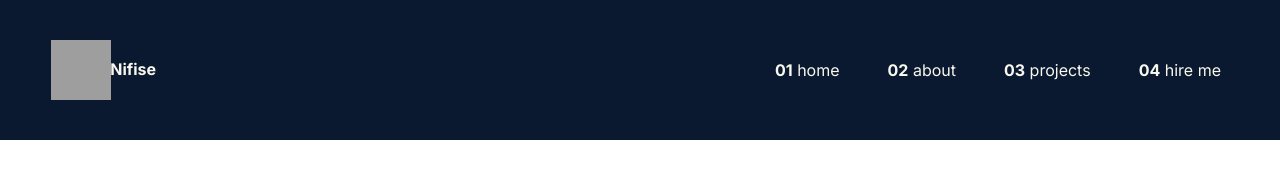
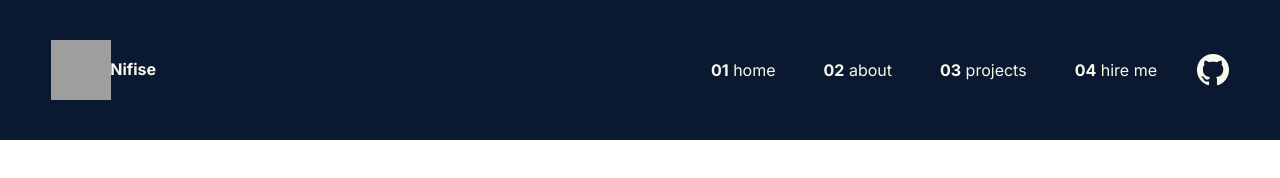
Before and after one commit to oluwanifiseoguntoye/PORTFOLIO, a plain HTML site: page index.html in a window 1280 px wide. Drawn offline with nearby package versions, Linux system fonts and the light colour scheme; grey boxes are pictures that could not be loaded.

```diff
--- a/index.html
+++ b/index.html
@@ -47,6 +47,9 @@
                 </li>
               </ul>
             </div>
+          <a class="mx-3 github d-none d-lg-block" href="https://github.com/oluwanifiseoguntoye">
+            <i class="bi bi-github"></i>
+          </a>
       </nav>
 
     </div>
--- a/styles.css
+++ b/styles.css
@@ -79,3 +79,14 @@
     background-color: red;
     transition: all 0.25s ease-out;
 }
+
+.github {
+    text-decoration: none;
+    color: #f8f8ee;
+    font-size: 2em;
+}
+
+.github:hover {
+    text-decoration: none;
+    color: #f8f8ee;
+}
```
